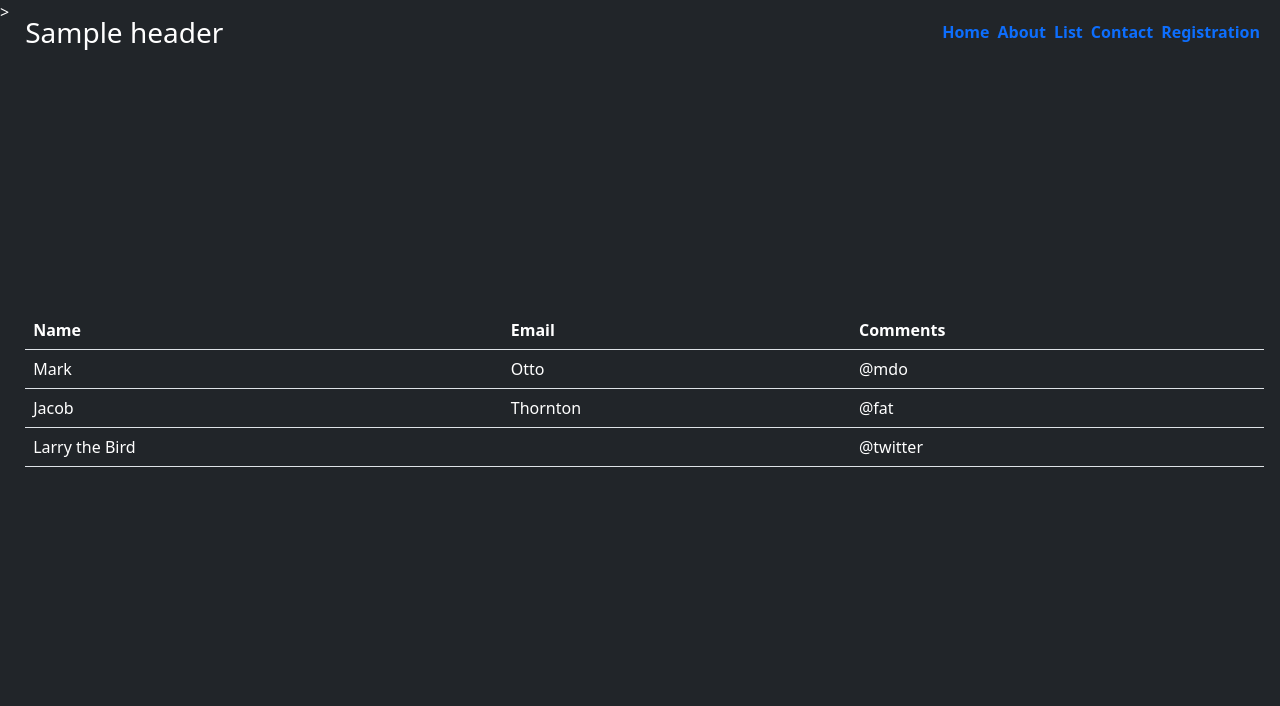
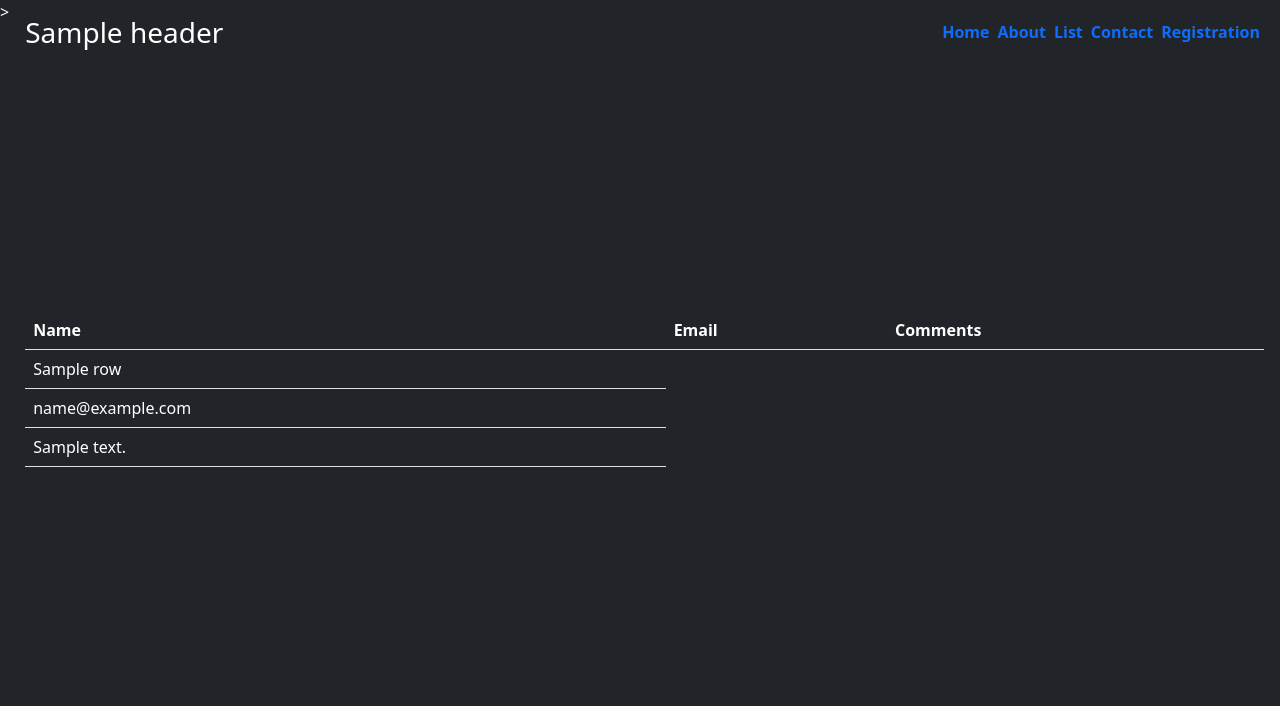
Before and after one commit to ywu385/s14a2023_assign2, a Flask app: template templates/table.html in a window 1280 px wide. Shown: the top 706 px of the page. Run offline with Flask 3, Linux system fonts and the light colour scheme; the template is opened without the code that fills it: most values are stand-ins (such as "Sample title", 1, 10 or a date in 2020).

Commit message:
updating table functions

```diff
--- a/app.py
+++ b/app.py
@@ -28,7 +28,9 @@ def about():
 
 @app.route("/list")
 def list():
-    return render_template('table.html',header = 'Who has been here?')
+    with open('data/comment_table.json','r') as f:
+        data = json.load(f)
+    return render_template('table.html',data = data, header = 'Who has been here?')
 
 @app.route('/success')
 def success():
--- a/templates/table.html
+++ b/templates/table.html
@@ -17,22 +17,18 @@
     </tr>
   </thead>
   <tbody>
+    {% for row in data %}
     <tr>
-      <td>Mark</td>
-      <td>Otto</td>
-      <td>@mdo</td>
+      <td>{{ row.name }}</td>
     </tr>
     <tr>
-      <td>Jacob</td>
-      <td>Thornton</td>
-      <td>@fat</td>
+      <td>{{ row.email }}</td>
     </tr>
     <tr>
-      <td>Larry the Bird</td>
-      <td></td>
-      <td>@twitter</td>
+      <td>{{ row.comments }}</td>
     </tr>
   </tbody>
+  {% endfor %}
 </table>
 
 
```
